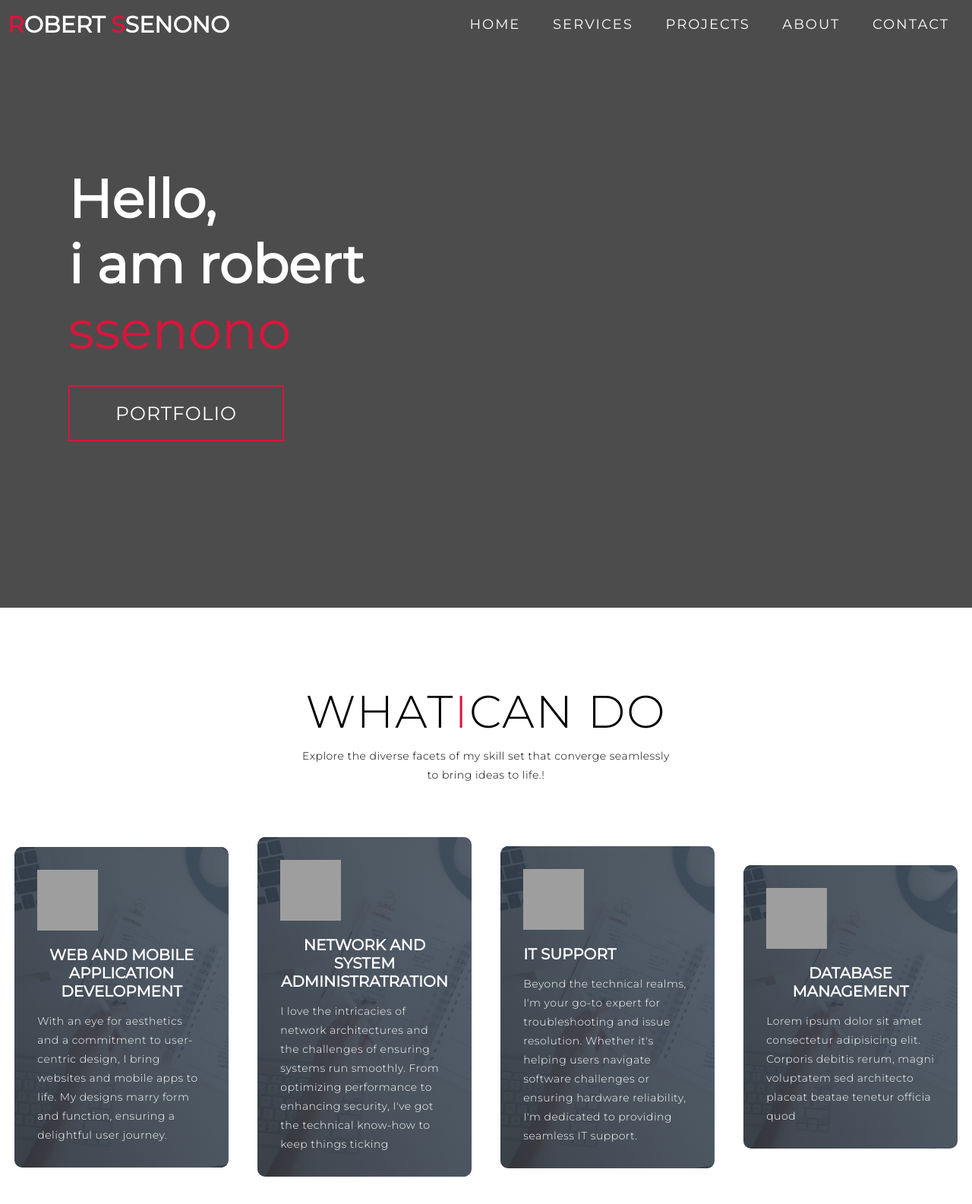
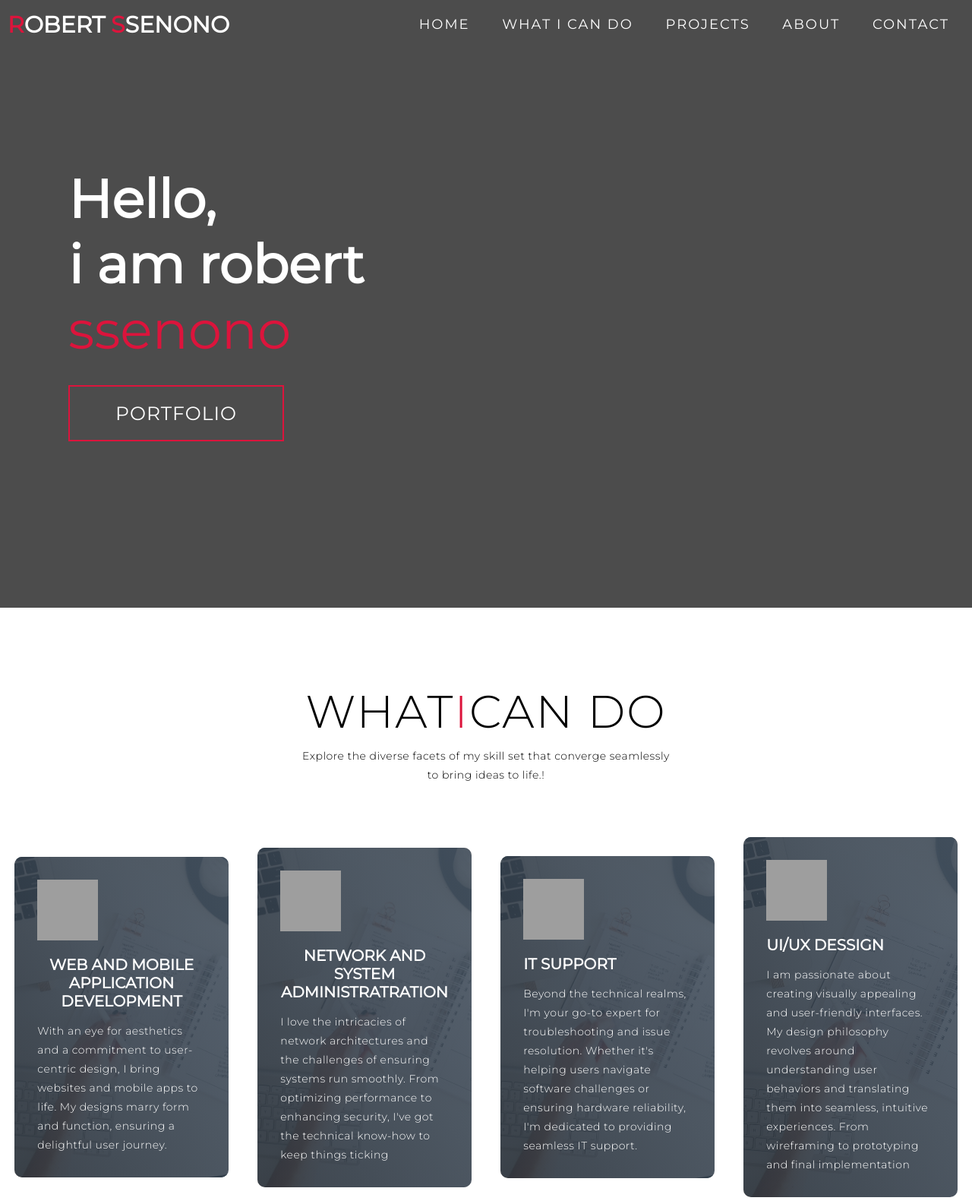
Before and after one commit to Robert-Sayno/ssenonorobert, a plain HTML site: page index.html in a window 1280 px wide. Shown: the top 1585 px of the page at 76% size. Drawn offline with Linux system fonts and the light colour scheme; grey boxes are pictures that could not be loaded.

Commit message:
updated resume

```diff
--- a/index.html
+++ b/index.html
@@ -24,7 +24,7 @@
           </div>
           <ul>
             <li><a href="#hero" data-after="Home">Home</a></li>
-            <li><a href="#services" data-after="Service">Services</a></li>
+            <li><a href="#services" data-after="Service">what i can do</a></li>
             <li><a href="#projects" data-after="Projects">Projects</a></li>
             <li><a href="#about" data-after="About">About</a></li>
             <li><a href="#contact" data-after="Contact">Contact</a></li>
@@ -75,12 +75,7 @@
           <p>Beyond the technical realms, I'm your go-to expert for troubleshooting and issue resolution.
             Whether it's helping users navigate software challenges or ensuring hardware reliability, I'm dedicated to providing seamless IT support.</p>
         </div>
-        <div class="service-item">
-          <div class="icon"><img src="https://img.icons8.com/bubbles/100/000000/services.png" /></div>
-          <h2>Database management</h2>
-          <p>Lorem ipsum dolor sit amet consectetur adipisicing elit. Corporis debitis rerum, magni voluptatem sed
-            architecto placeat beatae tenetur officia quod</p>
-        </div>
+
          <div class="service-item">
           <div class="icon"><img src="https://img.icons8.com/bubbles/100/000000/services.png" /></div>
           <h2>UI/UX dessign</h2>
@@ -125,8 +120,8 @@
         </div>
         <div class="project-item">
           <div class="project-info">
-            <h1>Summint</h1>
-            <h2>Take aways</h2>
+            <h1>Take away</h1>
+            <h2>Summite</h2>
             <p>At the summit, honoured by the minister of state for ICT and national guidance:
               Participating in the Women in Fintech Hackathon provided valuable experience in developing solutions for real-world challenges in the financial industry. It highlighted my ability to contribute to innovative projects and demonstrated a commitment to leveraging technology for positive change.!</p>
           </div>
```
Also changed, not shown: 2 other files.
